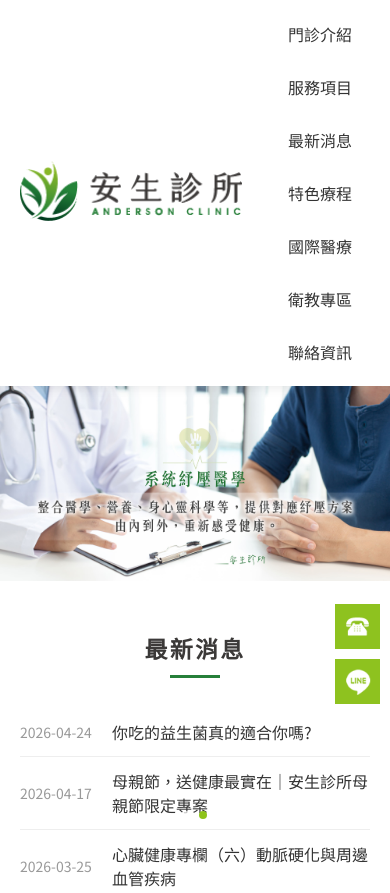
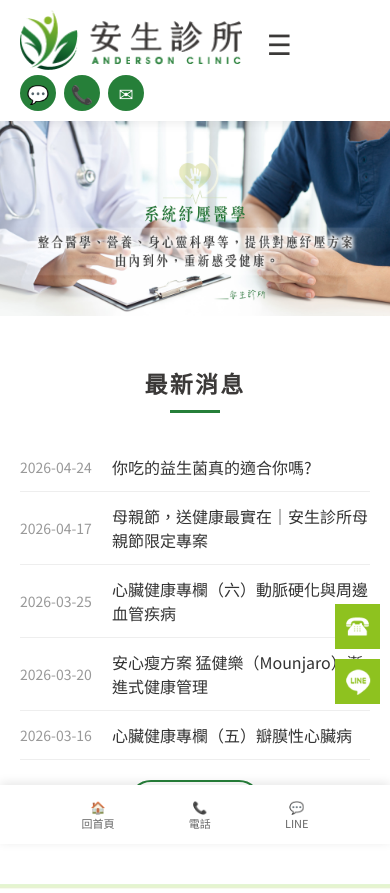
Before and after one commit to julian67chou/anderson-clinic, a plain HTML site: page index.html in a window 390 px wide. Shown: the top 893 px of the page. Drawn offline with Linux system fonts and the light colour scheme.

Commit message:
🎨 補上回到頂端、頂部社群連結、手機底部選單、漢堡選單、導航列固定、視覺微調

```diff
--- a/assets/css/style.css
+++ b/assets/css/style.css
@@ -285,13 +285,15 @@ ul { list-style: none; margin: 0; padding: 0; }
   padding: 100px 5%;
   background: url('../img/an_bg03.jpg') center/cover no-repeat;
 }
-.ani_d dl { max-width: 1400px; margin: 20px auto 0; flex-wrap: wrap; }
+/* ===== 醫師介紹 (ani_d) — 微調 ===== */
 .ani_d dl dd {
   width: calc(100%/2 - 20px); margin: 30px 10px 0;
   justify-content: flex-start; flex-wrap: nowrap; gap: 20px;
   background: rgba(255,255,255,.92); border-radius: 16px; padding: 30px;
   box-shadow: 0 4px 20px rgba(0,0,0,.08);
+  transition: transform .3s, box-shadow .3s;
 }
+.ani_d dl dd:hover { transform: translateY(-3px); box-shadow: 0 8px 30px rgba(0,0,0,.12); }
 .ani_d dl dd i { display: block; text-align: center; min-width: 140px; }
 .ani_d dl dd i img { width: 120px; height: 120px; object-fit: cover; border-radius: 50%; border: 3px solid var(--green-light); }
 .ani_d dl dd i h6 {
@@ -329,7 +331,77 @@ ul { list-style: none; margin: 0; padding: 0; }
 .i_blog_ri p { font-size: 14px; color: #666; line-height: 1.6; margin: 0; }
 .i_blog_b { text-align: center; padding: 30px 0; }
 
-/* ===== Footer ===== */
+/* ===== 回到頂端 ===== */
+.to_top {
+  position: fixed; bottom: 80px; right: 20px; z-index: 98;
+  display: flex; flex-direction: column; align-items: center;
+  width: 50px; padding: 8px 0;
+  background: var(--green); color: #fff; border-radius: 25px;
+  font-size: 12px; text-align: center; cursor: pointer;
+  box-shadow: 0 2px 10px rgba(0,0,0,.2); transition: all .3s;
+  opacity: 0; visibility: hidden;
+}
+.to_top.show { opacity: 1; visibility: visible; }
+.to_top:hover { background: var(--green-dark); transform: translateY(-3px); }
+.top-icon { display: block; font-size: 20px; font-weight: bold; font-style: normal; }
+
+/* ===== 頂部社群連結 ===== */
+.me_tp_features {
+  display: flex; align-items: center; gap: 10px;
+}
+.me_tp_features .tp_links { display: flex; gap: 8px; }
+.me_tp_features .tp_links a {
+  display: flex; align-items: center; justify-content: center;
+  width: 36px; height: 36px; border-radius: 50%;
+  background: var(--green); color: #fff; font-size: 18px;
+  transition: all .3s;
+}
+.me_tp_features .tp_links a:hover { background: var(--green-dark); transform: scale(1.1); }
+
+/* ===== 手機底部選單 ===== */
+#bottom_menu {
+  display: none;
+  position: fixed; bottom: 0; left: 0; right: 0; z-index: 999;
+  background: #fff; box-shadow: 0 -2px 10px rgba(0,0,0,.1);
+  padding: 8px 0; justify-content: space-around;
+}
+#bottom_menu li { display: inline-block; }
+#bottom_menu li a {
+  display: flex; flex-direction: column; align-items: center;
+  padding: 5px 15px; color: #666; font-size: 12px; transition: color .3s;
+}
+#bottom_menu li a:hover { color: var(--green); }
+#bottom_menu li a i { font-size: 22px; margin-bottom: 3px; }
+#bottom_menu li a em { font-style: normal; font-size: 11px; }
+.with_shopping_mode { padding-bottom: 70px; }
+@media (max-width: 768px) {
+  #bottom_menu { display: flex; }
+}
+
+/* ===== 導航列 — 固定頂部 ===== */
+.header_area {
+  position: sticky;
+  top: 0;
+  z-index: 100;
+  width: 100%;
+  background: #fff;
+  box-shadow: 0 2px 10px rgba(0,0,0,.08);
+}
+.nav-header { display: flex; align-items: center; gap: 15px; }
+.nav-toggle {
+  display: none; background: none; border: none;
+  font-size: 28px; cursor: pointer; padding: 5px 10px;
+  color: var(--brown); line-height: 1;
+}
+@media (max-width: 968px) {
+  .navigation { flex-wrap: wrap; }
+  .nav-toggle { display: block; }
+  .stellarnav { display: none; width: 100%; }
+  .stellarnav ul { flex-direction: column; }
+  .stellarnav ul li ul { position: static; box-shadow: none; padding-left: 20px; }
+}
+
+/* ===== Footer 調整 ===== */
 .footer {
   background: #2d2d3f;
   color: #ccc;
--- a/index.html
+++ b/index.html
@@ -41,6 +41,14 @@
           <a class="nav-brand" href="index.html">
             <img src="assets/img/logo.png" alt="安生診所">
           </a>
+        </div>
+
+        <div class="me_tp_features">
+          <div class="tp_links">
+            <a target="_blank" class="me_tp_line" href="https://line.me/ti/p/~@andersonclinic"><span class="icon-line">💬</span></a>
+            <a target="_blank" class="me_tp_call" href="tel:03-3270292"><span class="icon-phone">📞</span></a>
+            <a target="_blank" class="me_tp_mail" href="mailto:mkt@anderson.doctor"><span class="icon-mail">✉</span></a>
+          </div>
         </div>
         <div class="stellarnav">
           <ul>
@@ -269,6 +277,16 @@
 
 </div><!-- #content_main -->
 
+<!-- 回到頂端 -->
+<a id="to_top" class="to_top" href="#"><i class="top-icon">↑</i>TOP</a>
+
+<!-- 手機底部選單 -->
+<ul id="bottom_menu" class="clearfix with_shopping_mode">
+  <li><a href="index.html"><span class="icon-home">🏠</span><em>回首頁</em></a></li>
+  <li><a href="tel:03-3270292"><span class="icon-phone">📞</span><em>電話</em></a></li>
+  <li><a href="https://line.me/ti/p/~@andersonclinic"><span class="icon-line">💬</span><em>LINE</em></a></li>
+</ul>
+
 <!-- ===== FOOTER ===== -->
 <footer class="footer with_shopping_mode">
   <div class="center">
@@ -325,6 +343,29 @@ $(function(){
     pagination: '.swiper-pagination',
     paginationClickable: true
   });
+
+  // 回到頂端按鈕
+  var $top = $('#to_top');
+  $(window).on('scroll', function(){
+    if($(this).scrollTop() > 400) $top.addClass('show');
+    else $top.removeClass('show');
+  });
+  $top.on('click', function(e){
+    e.preventDefault();
+    $('html, body').animate({scrollTop: 0}, 600);
+  });
+
+  // 漢堡選單（行動版）
+  var $nav = $('.stellarnav');
+  var $toggle = $('<button class="nav-toggle">☰</button>');
+  $('.nav-header').append($toggle);
+  $toggle.on('click', function(){
+    $nav.slideToggle(300);
+    $(this).text($nav.is(':visible') ? '✕' : '☰');
+  });
+  $(window).on('resize', function(){
+    if($(window).width() > 968) $nav.show();
+  });
 });
 </script>
 </body>
```
Also changed, not shown: 1 other file.
